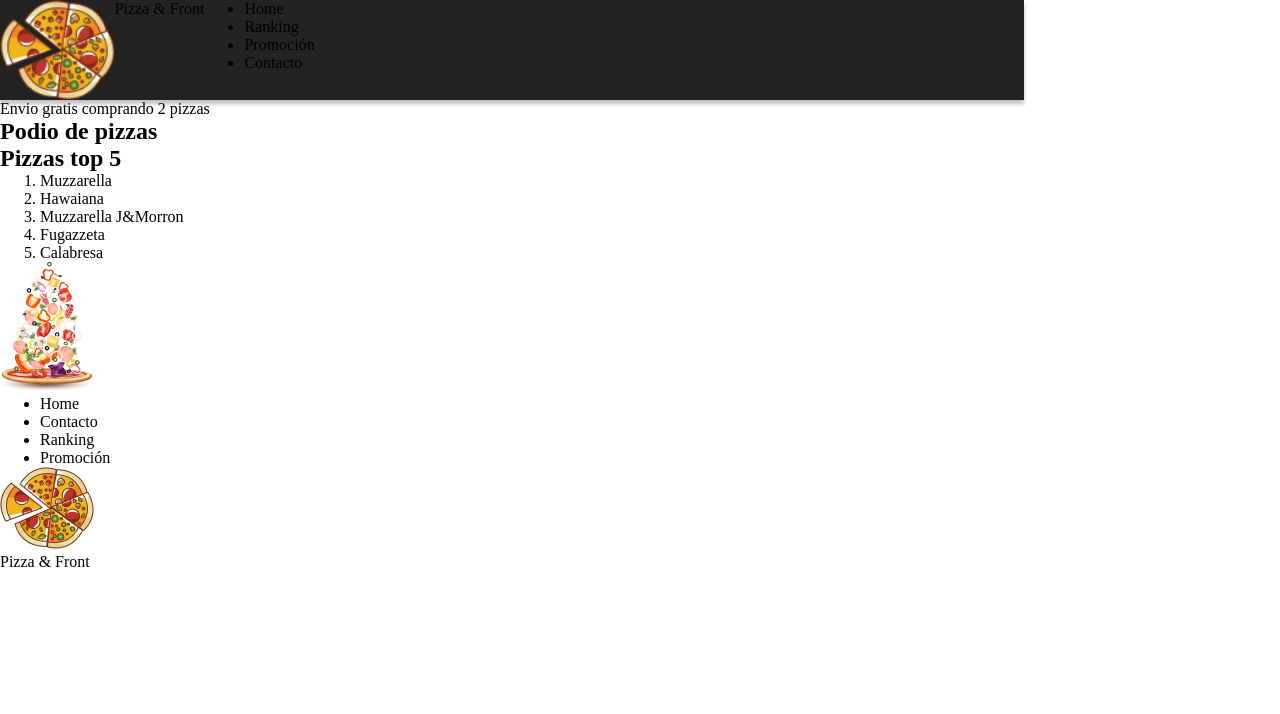
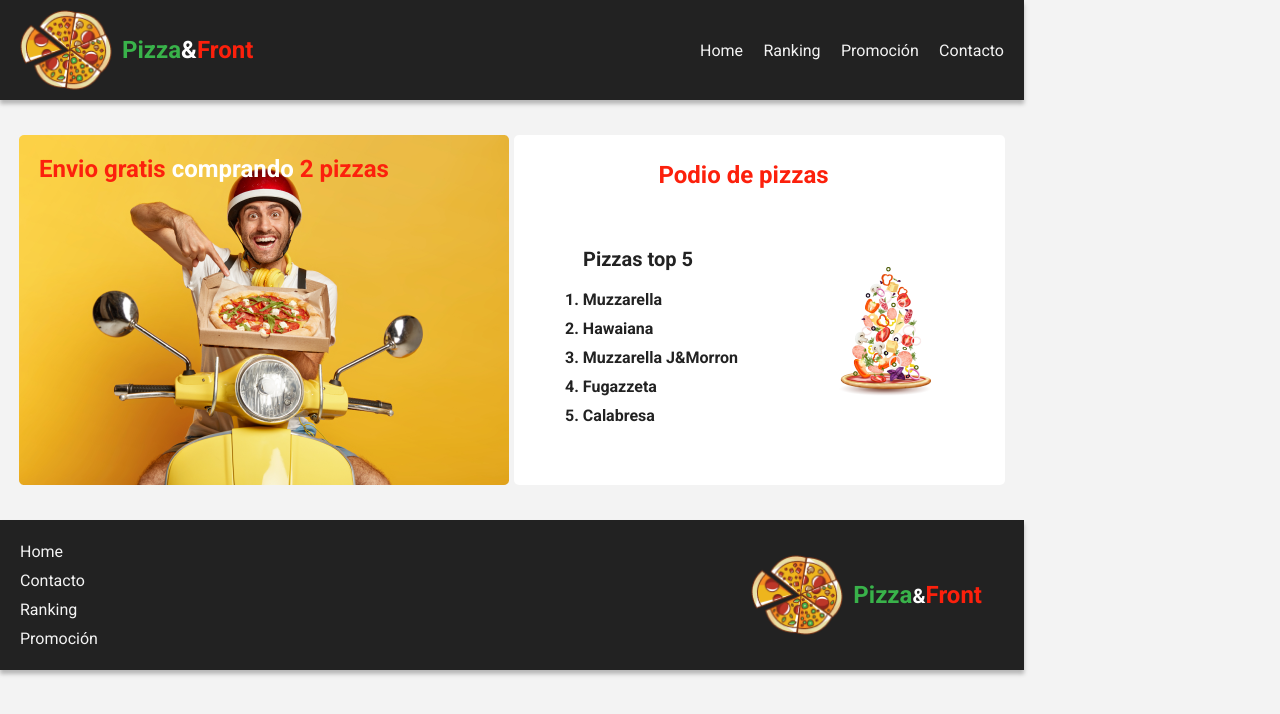
Before and after one commit to alangvazq/Clase08Flexbox, a plain HTML site: page index.html in a window 1280 px wide. Drawn offline with Linux system fonts and the light colour scheme.

Commit message:
Página flex integrada

```diff
--- a/index.html
+++ b/index.html
@@ -1,65 +1,72 @@
 <!DOCTYPE html>
 <html lang="en">
+
 <head>
     <meta charset="UTF-8">
     <meta name="viewport" content="width=device-width, initial-scale=1.0">
     <title>Flex</title>
 
+    <link rel="preconnect" href="https://fonts.googleapis.com">
+    <link rel="preconnect" href="https://fonts.gstatic.com" crossorigin>
+    <link href="https://fonts.googleapis.com/css2?family=Roboto:wght@400;700&display=swap" rel="stylesheet">
+
     <link rel="stylesheet" href="styles/style.css">
 </head>
+
 <body>
     <header>
-
-    <img src="img/Logo_pizza.png" alt="Logo Pizza">
-    <p><span class="Pizza">Pizza </span>& <span class="Front">Front</span></p>
-
-    <nav>
-        <ul>
-            <li>Home</li>
-            <li>Ranking</li>
-            <li>Promoción</li>
-            <li>Contacto</li>
-        </ul>
+        <div class="Logo_nombre">
+            <img src="img/Logo_pizza.png" alt="Logo Pizza" width="92px" height="80px">
+            <p><span class="Pizza">Pizza</span>&<span class="Front">Front</span></p>
+        </div>
+        <nav class="Menu_header">
+            <a href=" ">Home</a>
+            <a href=" ">Ranking</a>
+            <a href=" ">Promoción</a>
+            <a href=" ">Contacto</a>
         </nav>
     </header>
 
-<section>
-    <div><p>Envio gratis comprando 2 pizzas</p></div>
-    <div>
-        <h1>Podio de pizzas</h1>
+    <section class="Caja_cards">
+        <!-- Aquí se quitan los espacios con los span -->
+        <div class="Delivery_background">
+            <p class="Envio"><span class="Texto_delivery">Envio gratis </span>comprando<span class="Texto_delivery"> 2
+                    pizzas</span></p>
+        </div>
 
-        <div>
-            <h2>Pizzas top 5</h2>
-            <ol>
+        <div class="Caja_podio">
+            <div class="Podio_pizzas">
+                <p>Podio de pizzas</p>
+            </div>
+            <div class="Caja_top">
+                <div class="Caja_ingredientes">
+                    <h2 class="Texto_top">Pizzas top 5</h2>
+                    <ol class="Texto_lista">
                         <li>Muzzarella</li>
                         <li>Hawaiana</li>
                         <li>Muzzarella J&Morron</li>
                         <li>Fugazzeta</li>
                         <li>Calabresa</li>
                     </ol>
-
-        <img src="img/Pizza_falling.png" alt="Logo Pizza">
                 </div>
+                <div class="Img_falling"><img src="img/Pizza_falling.png" alt="Logo Pizza"> </div>
 
             </div>
-
-
+        </div>
     </section>
 
     <footer>
-    <ul>
-        <li>Home</li>
-        <li>Contacto</li>
-        <li>Ranking</li>
-        <li>Promoción</li>
-    </ul>
+        <nav class="Menu_footer">
+            <a href=" ">Home</a>
+            <a href=" ">Contacto</a>
+            <a href=" ">Ranking</a>
+            <a href=" ">Promoción</a>
+        </nav>
 
-    <img src="img/Logo_pizza.png" alt="Logo Pizza">
-    <p><span>Pizza </span>& <span>Front</span></p>
-
+        <div class="Logo_nombre">
+            <img src="img/Logo_pizza.png" alt="Logo Pizza" width="92px" height="80px">
+            <p><span class="Pizza">Pizza</span>&<span class="Front">Front</span></p>
+        </div>
     </footer>
-
-
-
 </body>
 </html>
--- a/styles/style.css
+++ b/styles/style.css
@@ -1,19 +1,222 @@
-*{
+* {
   box-sizing: border-box;
   margin: 0;
 }
 
-header{
+body {
+  background: #f3f3f3;
+  width: 1024px;
+  /* display: flex;
+    flex-direction: column; */
+}
+
+header {
   width: 1024px;
   height: 100px;
   flex-shrink: 0;
+
+  color: #fff;
+  font-family: Roboto;
+  font-size: 24px;
+  font-style: normal;
+  font-weight: 700;
+  line-height: normal;
 
   background: #222;
   box-shadow: 0px 4px 4px 0px rgba(0, 0, 0, 0.25);
 
   display: flex;
+  justify-content: space-between;
+  align-items: center;
+
+  padding: 10px 20px;
 }
 
-nav{
+.Pizza {
+  color: #39b24a;
+  font-family: Roboto;
+  font-size: 24px;
+  font-style: normal;
+  font-weight: 700;
+  line-height: normal;
+}
 
+.Front {
+  color: #fc200c;
+  font-family: Roboto;
+  font-size: 24px;
+  font-style: normal;
+  font-weight: 700;
+  line-height: normal;
 }
+
+p {
+  padding: 0px 42px 0px 10px;
+}
+
+.Menu_header {
+  width: 304px;
+
+  color: #f3f3f3;
+  font-family: Roboto;
+  font-size: 16px;
+  font-style: normal;
+  font-weight: 400;
+  line-height: normal;
+
+  display: flex;
+  justify-content: space-between;
+}
+
+.Logo_nombre {
+  display: flex;
+  align-items: center;
+}
+
+.Delivery_background {
+  width: 490px;
+  height: 350px;
+  flex-shrink: 0;
+
+  background-image: url("../img/Delivery.png");
+  margin: 0px 2.5px 0px 0px;
+}
+
+.Envio {
+  color: #fff;
+  font-family: Roboto;
+  font-size: 24px;
+  font-style: normal;
+  font-weight: 700;
+  line-height: normal;
+
+  padding: 20px 119.38px 302px 19.98px;
+}
+
+.Texto_delivery {
+  color: #fc200c;
+  font-family: Roboto;
+  font-size: 24px;
+  font-style: normal;
+  font-weight: 700;
+  line-height: normal;
+}
+
+.Caja_podio {
+  width: 491px;
+  height: 350px;
+  flex-shrink: 0;
+
+  border-radius: 5px;
+  background: #fff;
+  display: flex;
+  flex-direction: column;
+
+  margin: 0px 0px 0px 2.5px;
+
+  position: relative;
+}
+
+.Podio_pizzas {
+  color: #fc200c;
+  font-family: Roboto;
+  font-size: 24px;
+  font-style: normal;
+  font-weight: 700;
+  line-height: normal;
+
+  display: flex;
+  justify-content: center;
+
+  padding: 26px;
+}
+
+.Caja_top {
+  display: flex;
+}
+
+.Caja_ingredientes {
+  display: flex;
+  flex-direction: column;
+}
+
+.Texto_top {
+  color: #222;
+  font-family: Roboto;
+  font-size: 20px;
+  font-style: normal;
+  font-weight: 700;
+  line-height: normal;
+
+  position: absolute;
+  left: 69px;
+  top: 112px;
+}
+
+.Texto_lista {
+  color: #222;
+  font-family: Roboto;
+  font-size: 16px;
+  font-style: normal;
+  font-weight: 700;
+  line-height: normal;
+
+  height: 135px;
+  display: flex;
+  flex-direction: column;
+  justify-content: space-between;
+
+  position: absolute;
+  right: 267px;
+  bottom: 60px;
+}
+
+.Img_falling {
+  position: absolute;
+  right: 74px;
+  top: 132px;
+}
+
+.Caja_cards {
+  display: flex;
+  padding: 35px 0px;
+  justify-content: center;
+}
+
+footer {
+  width: 1024px;
+  height: 150px;
+  flex-shrink: 0;
+
+  color: #fff;
+  font-family: Roboto;
+  font-size: 20px;
+  font-style: normal;
+  font-weight: 700;
+  line-height: normal;
+
+  background: #222;
+  box-shadow: 0px 4px 4px 0px rgba(0, 0, 0, 0.25);
+
+  display: flex;
+  justify-content: space-between;
+}
+
+.Menu_footer {
+  color: #f3f3f3;
+  font-family: Roboto;
+  font-size: 16px;
+  font-style: normal;
+  font-weight: 400;
+  line-height: 25px;
+  padding: 19px 0px 19px 20px;
+
+  display: flex;
+  flex-direction: column;
+  justify-content: space-between;
+}
+
+a {
+  text-decoration: none;
+  color: inherit;
+}
```
Lines whose indentation alone changed are shown as unchanged.
